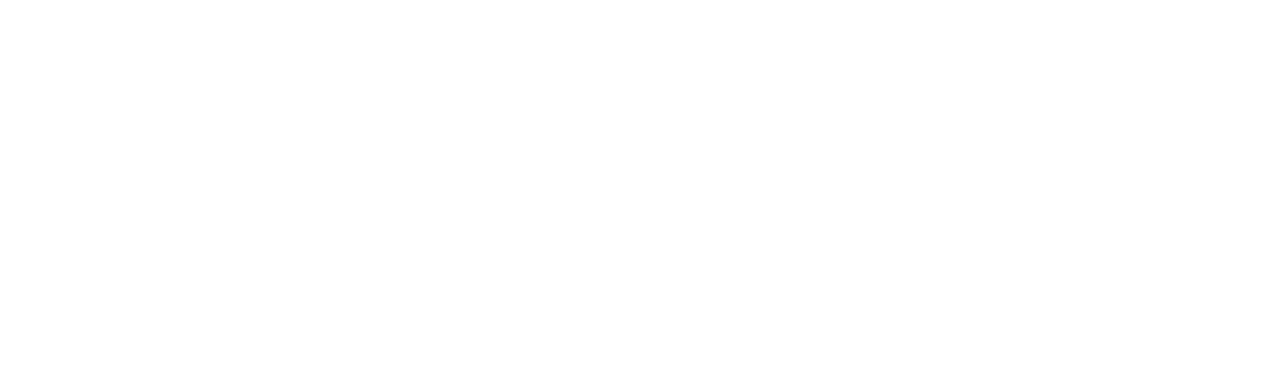
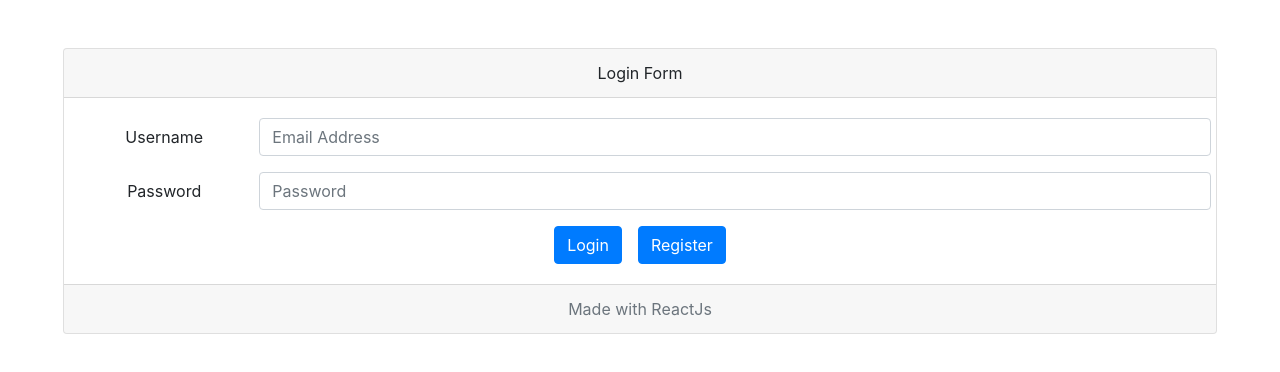
Before and after one commit to sougatadafader/whiteboard-fall-2018-sougata-dafader, a React (Create React App) app: page / in a window 1280 px wide. Shown: the top 372 px of the page. Built offline with nearby package versions, Linux system fonts and the light colour scheme.

Commit message:
Service files and Login, Register added

```diff
--- /dev/null
+++ b/src/components/Login.js
@@ -0,0 +1,37 @@
+import React from 'react'
+import {Component} from "react";
+import {Link} from 'react-router-dom';
+
+export default class Login extends Component {
+
+    render(){
+        return(
+            <div className="card text-center m-5">
+                <div className="card-header">
+                    Login Form
+                </div>
+                <div className="card-body">
+                    <form id="Login">
+
+                        <div className="form-group row">
+
+                            <label className="col-sm-2 col-form-label">Username</label>
+                            <input type="email" className="form-control col-sm-10" id="inputEmail" placeholder="Email Address"/>
+
+                        </div>
+
+                        <div className="form-group row">
+                            <label className="col-sm-2 col-form-label">Password</label>
+                            <input type="password" className="form-control col-sm-10" id="inputPassword" placeholder="Password"/>
+                        </div>
+                        <button type="submit" className="btn btn-primary mr-2">Login</button>
+                        <Link to={"/register"}><button type="submit" className="btn btn-primary ml-2">Register</button></Link>
+                    </form>
+                </div>
+                <div className="card-footer text-muted">
+                    Made with ReactJs
+                </div>
+            </div>
+        );
+    }
+}
--- /dev/null
+++ b/src/components/Register.js
@@ -0,0 +1,37 @@
+import React from 'react'
+import {Component} from "react";
+import {Link} from 'react-router-dom'
+
+export default class Register extends Component {
+
+    render(){
+        return(
+            <div className="card text-center m-5">
+                <div className="card-header">
+                    Registration Form
+                </div>
+                <div className="card-body">
+                    <form id="Login">
+
+                        <div className="form-group row">
+
+                            <label className="col-sm-2 col-form-label">Username</label>
+                            <input type="email" className="form-control col-sm-10" id="inputEmail" placeholder="Email Address"/>
+
+                        </div>
+
+                        <div className="form-group row">
+                            <label className="col-sm-2 col-form-label">Password</label>
+                            <input type="password" className="form-control col-sm-10" id="inputPassword" placeholder="Password"/>
+                        </div>
+                        <Link to={"/"}><button type="submit" className="btn btn-primary mr-2">Login</button></Link>
+                        <button type="submit" className="btn btn-primary ml-2">Register</button>
+                    </form>
+                </div>
+                <div className="card-footer text-muted">
+                    Made with ReactJs
+                </div>
+            </div>
+        );
+    }
+}
--- a/src/index.js
+++ b/src/index.js
@@ -2,12 +2,21 @@ import React from 'react'
 import ReactDOM from 'react-dom'
 import '../node_modules/bootstrap/dist/css/bootstrap.css';
 import '../node_modules/font-awesome/css/font-awesome.min.css';
+import {BrowserRouter as Router, Link, Route, IndexRoute} from 'react-router-dom'
+
+import Login from "./components/Login"
+import Register from "./components/Register"
 import WhiteBoard from './containers/WhiteBoard'
 
 
 ReactDOM.render(
     <div className="container-fluid">
-        <WhiteBoard/>
+        <Router>
+            <div>
+            <Route exact path="/" render={() => <Login/>}/>
+            <Route path="/Register" render={() => <Register/>}/>
+            </div>
+        </Router>
     </div>,
     document.getElementById("root")
 )
```
Also changed, not shown: src/services/LessonService.js (added), src/services/ModuleService.js (added), src/services/TopicService.js (added), src/services/UserService.js (added).
